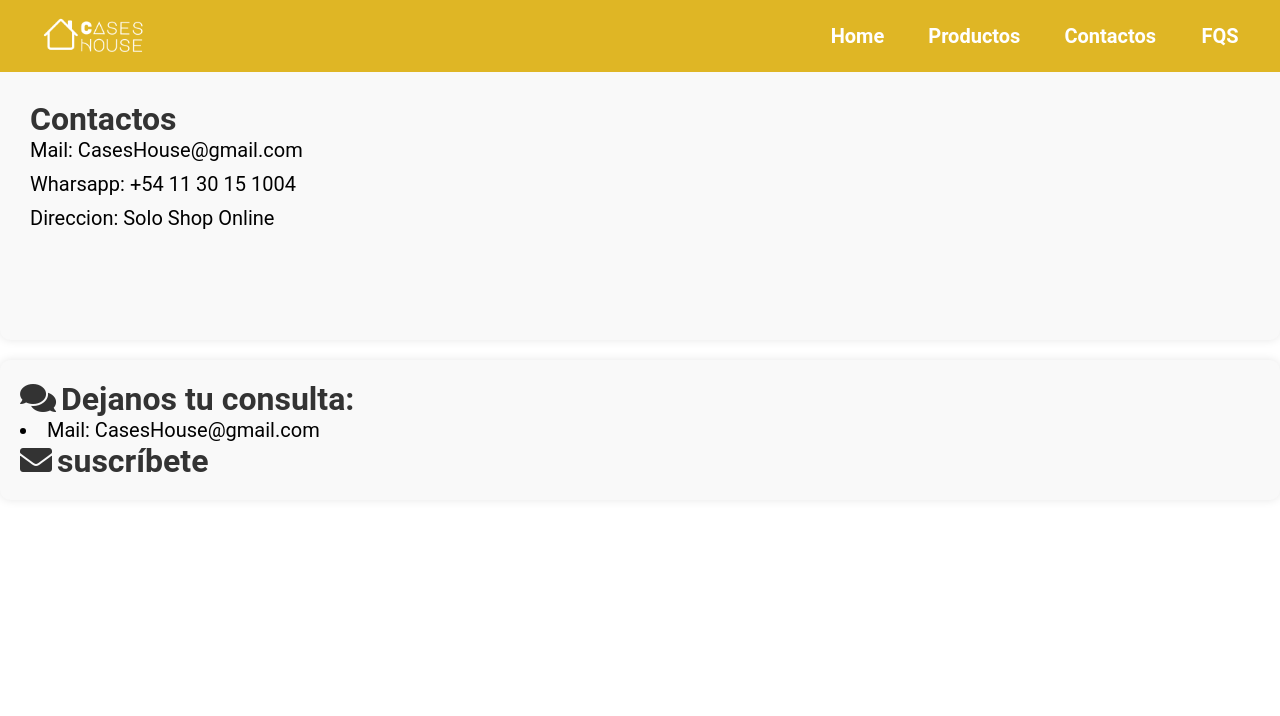
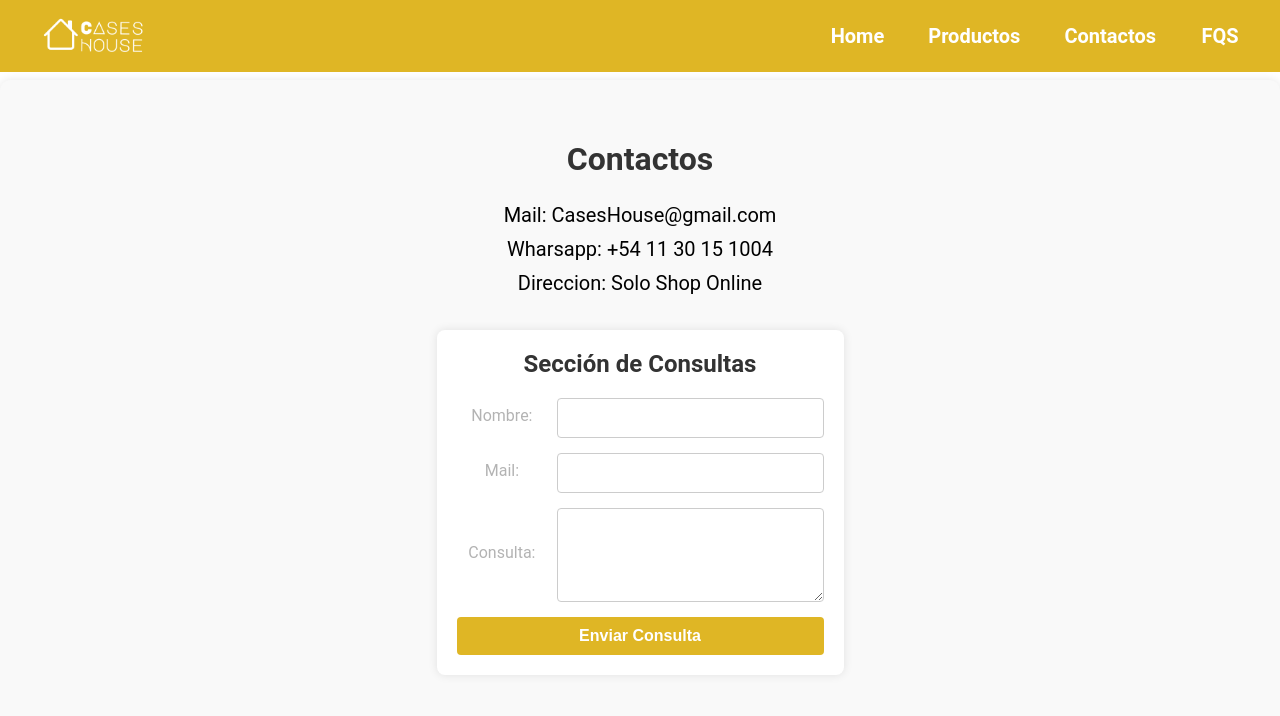
Before and after one commit to Maryskim/casesHouse, a plain HTML site: page contacto.html in a window 1280 px wide. Drawn offline with Linux system fonts and the light colour scheme.

Commit message:
cambios y correciones

```diff
--- a/contacto.html
+++ b/contacto.html
@@ -53,15 +53,28 @@
     <li>Wharsapp: +54 11 30 15 1004</li>
     <li>Direccion: Solo Shop Online</li>
 </ul>
+
+
+<div class="consulta-section">
+    <h2>Sección de Consultas</h2>
+    <form class="consulta-form" action="/enviar-consulta" method="POST">
+        <div class="form-group">
+            <label for="nombre">Nombre:</label>
+            <input type="text" id="nombre" name="nombre" required>
+        </div>
+        <div class="form-group">
+            <label for="email">Mail:</label>
+            <input type="email" id="email" name="email" required>
+        </div>
+        <div class="form-group">
+            <label for="consulta">Consulta:</label>
+            <textarea id="consulta" name="consulta" rows="4" required></textarea>
+        </div>
+        <button type="submit">Enviar Consulta</button>
+    </form>
+</div>
 </div>
 </main>
 
-<aside class="ConsultasContacto">
-    <h3>Dejanos tu consulta: </h3>
-    <li>Mail: CasesHouse@gmail.com</li>
-    <h3>suscríbete</h3>
-</aside>
-</nav>
-
 </body>
 </html>
--- a/css/estilos.css
+++ b/css/estilos.css
@@ -86,7 +86,7 @@ header a:hover{
         rgba(0,0,0,0.5),
         rgba(0,0,0,0.5)
     )
-    ,url("imagenes/banner.jpeg");
+    ,url("/imagenes/banner.jpeg");
     background-repeat: no-repeat;
     background-size: cover;
     background-position: center center;
@@ -392,10 +392,9 @@ footer .container i {
     text-align: center;
 }
 
-.info-product a button {
-    font-weight: bold;
-    padding: 1em 3.4em;
+.info-product button a {
     color: white;
+    text-decoration: none;
     background-color: #DFB625;
     cursor: pointer;
     transition: background-color 0.3s ease;
@@ -448,10 +447,13 @@ footer .container i {
     background-color: #f9f9f9;
     border-radius: 10px;
     box-shadow: 0 0 10px rgba(0, 0, 0, 0.1);
+    text-align: center;
 }
 
 h3 {
     color: #333;
+
+
 }
 
 ul.Contactos {
@@ -463,23 +465,55 @@ ul.Contactos li {
     margin-bottom: 10px;
 }
 
-.ConsultasContacto {
-    margin: 20px auto;
+.consulta-section {
+    background-color: #ffffff;
     padding: 20px;
-    background-color: #f9f9f9;
-    border-radius: 10px;
+    border-radius: 8px;
     box-shadow: 0 0 10px rgba(0, 0, 0, 0.1);
+    width: 100%;
+    max-width: 500px;
+    box-sizing: border-box;
+
 }
 
-/* Estilos para los íconos */
-.ConsultasContacto h3::before {
-    content: "\f086";
-    font-family: 'Font Awesome 5 Free';
-    margin-right: 5px;
+.consulta-section h2 {
+    margin-bottom: 20px;
+    font-size: 24px;
+    color: #333333;
+    text-align: center;
 }
 
-.ConsultasContacto h3:last-child::before {
-    content: "\f0e0";
+.consulta-form .form-group {
+    margin-bottom: 15px;
+}
+
+.consulta-form label {
+    display: block;
+    margin-bottom: 5px;
+    color: #666666;
+}
+
+.consulta-form input,
+.consulta-form textarea {
+    width: 100%;
+    padding: 10px;
+    border: 1px solid #cccccc;
+    border-radius: 4px;
+    box-sizing: border-box;
+    font-size: 16px;
+}
+
+.consulta-form button {
+    width: 100%;
+    padding: 10px;
+    border: none;
+    border-radius: 4px;
+    font-size: 16px;
+    cursor: pointer;
+}
+
+.consulta-form button:hover {
+    background-color: #0056b3;
 }
 
 /* COMPRAS */
@@ -732,10 +766,13 @@ ul.Contactos li {
 
 }
 
-@media (min-width: 850px){
+@media (min-width: 768px){
     header{
         position: fixed;
         width: 100%;
+        z-index: 999;
+        top: 0;
+
     }
 
     header .container{
@@ -773,7 +810,7 @@ ul.Contactos li {
     }
 
     #somos-cases .img-container{
-        background-image: url("imagenes/quienes.jpeg");
+        background-image: url("/imagenes/quienes.jpeg");
         background-size: cover;
         background-position: center center;
         height: 500px;
@@ -795,7 +832,7 @@ ul.Contactos li {
         display: grid;
         grid-template-columns: repeat(3, 1fr);
         gap: 25px;
-        margin: 0;
+        margin-top: 7em;
     }
 
 
@@ -827,6 +864,23 @@ ul.Contactos li {
         left: 22em;
     }
 
+    .container-Contactos {
+        padding: 60px 30px;
+        display: grid;
+        gap: 25px;
+        margin-top: 5em;
+        justify-content: center;
+        align-items: center;
+    }
+
+    .consulta-section {
+        width: 100%;
+        max-width: 800px;
+        box-sizing: border-box;
+
+    }
+
+
 
 
 
@@ -855,18 +909,21 @@ ul.Contactos li {
         left: 35em;
     }
 
-    .info-product a button {
-        font-weight: bold;
-        padding: 1em 11.3em;
-        color: white;
-        background-color: #DFB625;
-        cursor: pointer;
-        transition: background-color 0.3s ease;
-
+    .container-items{
+        display: grid;
+        grid-template-columns: repeat(4, 1fr);
+        gap: 25px;
+        margin-top: 7em;
     }
 
 
 
 
 
+
+
+
+
+
+
 }
```
Also changed, not shown: fqs.html (+4 -0 lines), index.html (+14 -11 lines), productos.html (+2 -5 lines).
